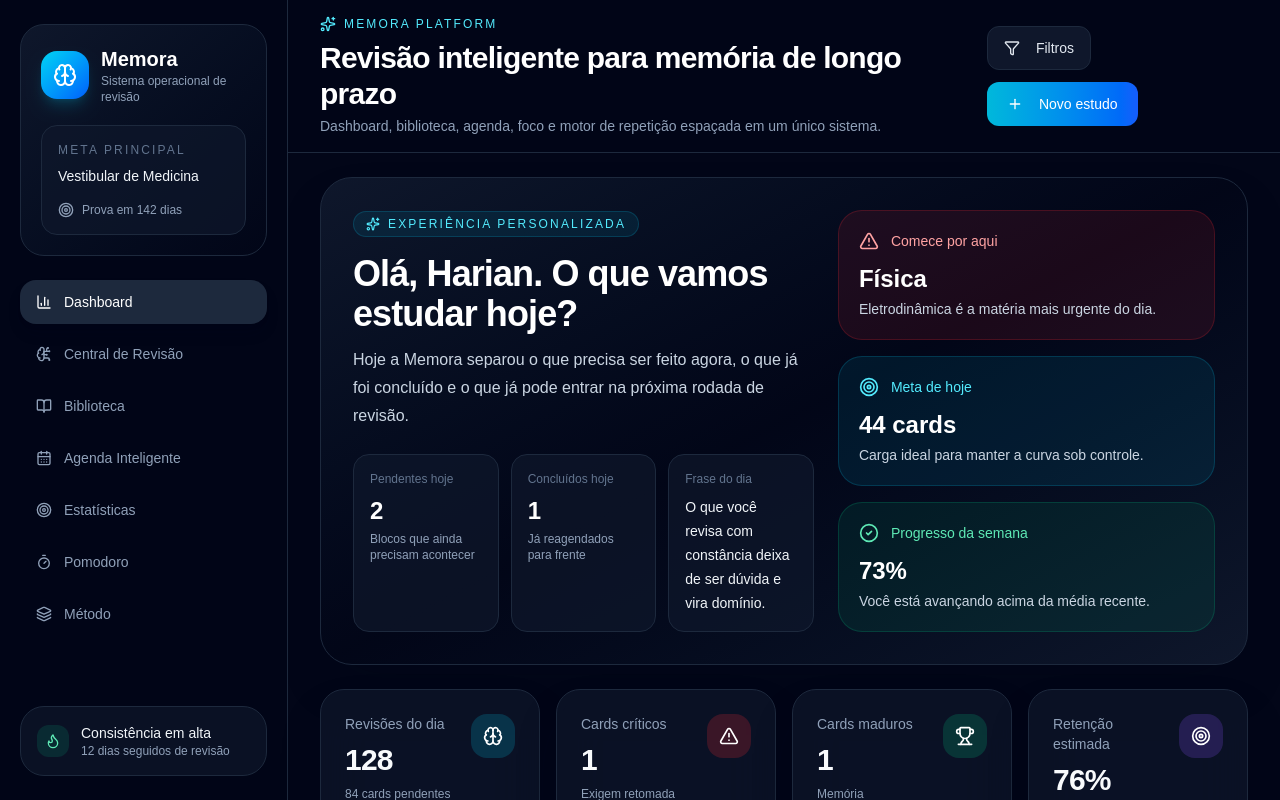
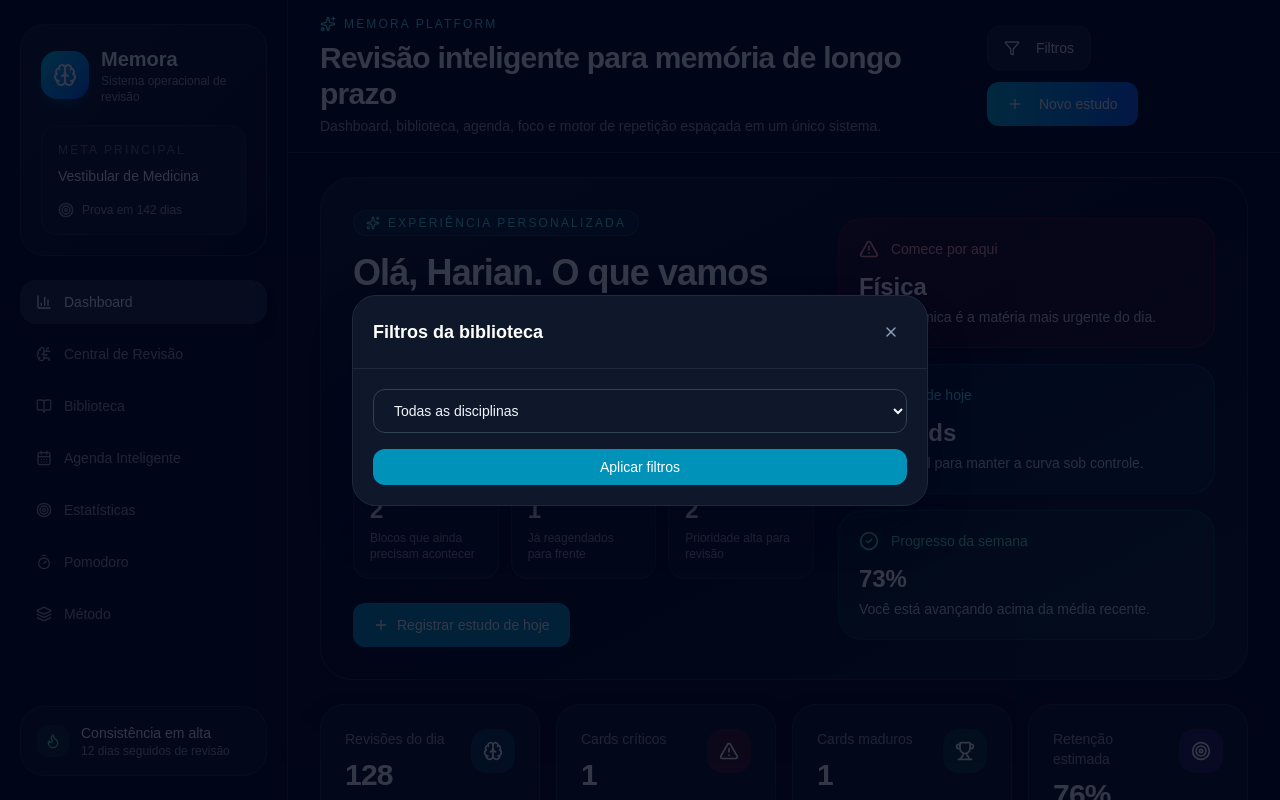
Before and after one commit to samuelmxms-png/memora, a Next.js app: page / in a window 1280 px wide. Both pictures are taken after a click on the button "Filtros". Shown: the top 800 px of the page. Built offline with nearby package versions, Linux system fonts and the light colour scheme.

Commit message:
Ativa interações da Memora

```diff
--- a/app/page.tsx
+++ b/app/page.tsx
@@ -1,5 +1,6 @@
 "use client";
-import React, { useMemo, useState } from "react";
+
+import React, { useEffect, useMemo, useState } from "react";
 import { motion } from "framer-motion";
 import {
   AlertTriangle,
@@ -15,14 +16,19 @@ import {
   Filter,
   Flame,
   Layers3,
+  Pause,
+  Play,
   Plus,
   RefreshCcw,
+  RotateCcw,
   Search,
   Sparkles,
   Target,
   Timer,
   Trophy,
+  X,
 } from "lucide-react";
+
 type CardProps = React.HTMLAttributes<HTMLDivElement>;
 
 function Card({ className, ...props }: CardProps) {
@@ -102,6 +108,24 @@ function TabsTrigger({
   return <button type="button" className={classNames("px-3 py-2 text-sm text-slate-200", className)} onClick={onClick} {...props} />;
 }
 
+function Modal({ open, title, onClose, children }: { open: boolean; title: string; onClose: () => void; children: React.ReactNode }) {
+  if (!open) return null;
+
+  return (
+    <div className="fixed inset-0 z-50 flex items-center justify-center bg-slate-950/80 p-4">
+      <div className="w-full max-w-xl rounded-3xl border border-slate-800 bg-slate-900 shadow-2xl shadow-slate-950/40">
+        <div className="flex items-center justify-between border-b border-slate-800 p-5">
+          <h3 className="text-lg font-semibold text-white">{title}</h3>
+          <button onClick={onClose} className="rounded-xl p-2 text-slate-400 hover:bg-slate-800 hover:text-white">
+            <X className="h-4 w-4" />
+          </button>
+        </div>
+        <div className="p-5">{children}</div>
+      </div>
+    </div>
+  );
+}
+
 type ReviewState = "aprendizagem" | "em revisão" | "crítico" | "consolidado";
 type ReviewGrade = "again" | "hard" | "good" | "easy";
 
@@ -137,6 +161,26 @@ type PlannedTopic = {
   scheduled: string;
 };
 
+type ThemeItem = {
+  id: number;
+  discipline: string;
+  name: string;
+  domain: number;
+  nextReview: string;
+  risk: string;
+  deck: string;
+  cards: number;
+};
+
+type StudyRecord = {
+  id: number;
+  discipline: string;
+  theme: string;
+  questions: number;
+  correct: number;
+  createdAt: string;
+};
+
 const uiTheme = {
   panel: "bg-slate-900/70",
   border: "border-slate-800",
@@ -149,7 +193,7 @@ const disciplines = [
   { id: 4, name: "Matemática", color: "bg-amber-500", cards: 94, mastery: 67 },
 ];
 
-const themes = [
+const initialThemes: ThemeItem[] = [
   {
     id: 1,
     discipline: "Biologia",
@@ -427,7 +471,15 @@ function Sidebar({ active, onChange }: { active: string; onChange: (value: strin
   );
 }
 
-function DashboardPage({ reviewQueue }: { reviewQueue: ReviewCard[] }) {
+function DashboardPage({
+  reviewQueue,
+  themes,
+  onOpenNewStudy,
+}: {
+  reviewQueue: ReviewCard[];
+  themes: ThemeItem[];
+  onOpenNewStudy: () => void;
+}) {
   const [todayTasks, setTodayTasks] = useState<TodayTask[]>([
     { id: 1, discipline: "Física", theme: "Eletrodinâmica", type: "Revisão prioritária", cards: 18, progress: 52, nextReview: "Hoje, 14:00", done: false },
     { id: 2, discipline: "Química", theme: "Funções Orgânicas", type: "Revisão programada", cards: 14, progress: 61, nextReview: "Hoje, 16:30", done: false },
@@ -444,6 +496,7 @@ function DashboardPage({ reviewQueue }: { reviewQueue: ReviewCard[] }) {
   const mature = reviewQueue.filter((c) => c.state === "consolidado").length;
   const completedToday = todayTasks.filter((task) => task.done).length;
   const pendingToday = todayTasks.filter((task) => !task.done).length;
+  const criticalThemes = themes.filter((item) => item.risk === "Crítico" || item.risk === "Alto").length;
 
   function toggleTask(id: number) {
     setTodayTasks((prev) =>
@@ -498,9 +551,15 @@ function DashboardPage({ reviewQueue }: { reviewQueue: ReviewCard[] }) {
                 <p className="mt-1 text-xs text-slate-400">Já reagendados para frente</p>
               </div>
               <div className="rounded-2xl border border-slate-800 bg-slate-900/70 p-4">
-                <p className="text-xs text-slate-500">Frase do dia</p>
-                <p className="mt-2 text-sm font-medium leading-6 text-slate-100">O que você revisa com constância deixa de ser dúvida e vira domínio.</p>
+                <p className="text-xs text-slate-500">Temas em atenção</p>
+                <p className="mt-2 text-2xl font-semibold text-white">{criticalThemes}</p>
+                <p className="mt-1 text-xs text-slate-400">Prioridade alta para revisão</p>
               </div>
+            </div>
+            <div className="mt-6">
+              <Button className="h-11 rounded-2xl px-5" onClick={onOpenNewStudy}>
+                <Plus className="h-4 w-4" /> Registrar estudo de hoje
+              </Button>
             </div>
           </div>
 
@@ -820,7 +879,7 @@ function ReviewPage({
   );
 }
 
-function LibraryPage() {
+function LibraryPage({ themes, onOpenDeck }: { themes: ThemeItem[]; onOpenDeck: (deck: string) => void }) {
   const [query, setQuery] = useState("");
   const filtered = themes.filter((t) => `${t.discipline} ${t.name} ${t.deck}`.toLowerCase().includes(query.toLowerCase()));
 
@@ -836,9 +895,6 @@ function LibraryPage() {
             <Search className="pointer-events-none absolute left-3 top-1/2 h-4 w-4 -translate-y-1/2 text-slate-500" />
             <Input value={query} onChange={(e) => setQuery(e.target.value)} placeholder="Buscar tema ou deck" className="h-11 w-72 rounded-2xl border-slate-800 bg-slate-900 pl-10 text-slate-100" />
           </div>
-          <Button variant="outline" className="h-11 rounded-2xl border-slate-800 bg-slate-900 text-slate-200">
-            <Plus className="mr-2 h-4 w-4" /> Novo tema
-          </Button>
         </div>
       </div>
 
@@ -890,7 +946,7 @@ function LibraryPage() {
                 <Progress value={item.domain} className="h-2 bg-slate-800" />
                 <p className="mt-3 text-xs text-slate-500">Próxima revisão: {item.nextReview}</p>
               </div>
-              <Button variant="ghost" className="justify-between rounded-2xl text-slate-300 hover:bg-slate-800 hover:text-white">
+              <Button variant="ghost" className="justify-between rounded-2xl text-slate-300 hover:bg-slate-800 hover:text-white" onClick={() => onOpenDeck(item.deck)}>
                 Abrir deck <ChevronRight className="h-4 w-4" />
               </Button>
             </div>
@@ -984,7 +1040,7 @@ function AgendaPage() {
   );
 }
 
-function MetricsPage() {
+function MetricsPage({ studyRecords }: { studyRecords: StudyRecord[] }) {
   return (
     <div className="space-y-6">
       <div>
@@ -998,6 +1054,31 @@ function MetricsPage() {
         <StatCard icon={RefreshCcw} title="Consistência" value="89%" helper="Sessões concluídas vs programadas" accent="bg-violet-500/20" />
         <StatCard icon={AlertTriangle} title="Risco de esquecimento" value="11 temas" helper="Precisam de recuperação nos próximos 7 dias" accent="bg-red-500/20" />
       </section>
+
+      {studyRecords.length > 0 && (
+        <Card className={classNames(uiTheme.panel, uiTheme.border, "border")}>
+          <CardHeader>
+            <CardTitle className="text-slate-50">Últimos estudos registrados</CardTitle>
+            <CardDescription className="text-slate-400">Entradas criadas a partir do botão “Novo estudo”.</CardDescription>
+          </CardHeader>
+          <CardContent className="space-y-3">
+            {studyRecords.map((record) => {
+              const accuracy = Math.round((record.correct / Math.max(1, record.questions)) * 100);
+              return (
+                <div key={record.id} className="rounded-2xl border border-slate-800 bg-slate-900/70 p-4">
+                  <div className="flex items-center justify-between gap-3">
+                    <div>
+                      <p className="text-sm font-medium text-slate-100">{record.theme}</p>
+                      <p className="text-xs text-slate-500">{record.discipline} · {record.questions} questões · {record.correct} acertos</p>
+                    </div>
+                    <Badge className="border border-cyan-500/20 bg-cyan-500/10 text-cyan-200">{accuracy}%</Badge>
+                  </div>
+                </div>
+              );
+            })}
+          </CardContent>
+        </Card>
+      )}
 
       <section className="grid gap-6 xl:grid-cols-[1fr_1fr]">
         <Card className={classNames(uiTheme.panel, uiTheme.border, "border")}>
@@ -1022,7 +1103,7 @@ function MetricsPage() {
             <CardTitle className="text-slate-50">Top fragilidades</CardTitle>
           </CardHeader>
           <CardContent className="space-y-3">
-            {themes
+            {initialThemes
               .slice()
               .sort((a, b) => a.domain - b.domain)
               .map((item) => (
@@ -1067,6 +1148,29 @@ function MetricsPage() {
 }
 
 function FocusPage() {
+  const [secondsLeft, setSecondsLeft] = useState(25 * 60);
+  const [isRunning, setIsRunning] = useState(false);
+
+  useEffect(() => {
+    if (!isRunning) return;
+
+    const timer = window.setInterval(() => {
+      setSecondsLeft((prev) => {
+        if (prev <= 1) {
+          window.clearInterval(timer);
+          setIsRunning(false);
+          return 25 * 60;
+        }
+        return prev - 1;
+      });
+    }, 1000);
+
+    return () => window.clearInterval(timer);
+  }, [isRunning]);
+
+  const minutes = String(Math.floor(secondsLeft / 60)).padStart(2, "0");
+  const seconds = String(secondsLeft % 60).padStart(2, "0");
+
   return (
     <div className="grid gap-6 xl:grid-cols-[1fr_0.9fr]">
       <Card className={classNames(uiTheme.panel, uiTheme.border, "border")}>
@@ -1078,13 +1182,18 @@ function FocusPage() {
           <div className="flex h-64 w-64 items-center justify-center rounded-full border border-slate-800 bg-gradient-to-br from-slate-900 to-slate-950 shadow-2xl shadow-slate-950/30">
             <div className="text-center">
               <p className="text-sm uppercase tracking-[0.18em] text-slate-500">Foco</p>
-              <h2 className="mt-3 text-6xl font-semibold tracking-tight text-white">25:00</h2>
-              <p className="mt-2 text-sm text-slate-400">Sessão pronta para iniciar</p>
+              <h2 className="mt-3 text-6xl font-semibold tracking-tight text-white">{minutes}:{seconds}</h2>
+              <p className="mt-2 text-sm text-slate-400">{isRunning ? "Sessão em andamento" : "Sessão pronta para iniciar"}</p>
             </div>
           </div>
           <div className="flex gap-3">
-            <Button className="h-12 rounded-2xl bg-gradient-to-r from-cyan-500 to-blue-600 px-6 text-white">Iniciar</Button>
-            <Button variant="outline" className="h-12 rounded-2xl border-slate-800 bg-slate-900 text-slate-200">Configurar</Button>
+            <Button className="h-12 rounded-2xl bg-gradient-to-r from-cyan-500 to-blue-600 px-6 text-white" onClick={() => setIsRunning((prev) => !prev)}>
+              {isRunning ? <Pause className="h-4 w-4" /> : <Play className="h-4 w-4" />}
+              {isRunning ? "Pausar" : "Iniciar"}
+            </Button>
+            <Button variant="outline" className="h-12 rounded-2xl border-slate-800 bg-slate-900 text-slate-200" onClick={() => { setIsRunning(false); setSecondsLeft(25 * 60); }}>
+              <RotateCcw className="h-4 w-4" /> Reiniciar
+            </Button>
           </div>
         </CardContent>
       </Card>
@@ -1162,9 +1271,98 @@ function SettingsPage() {
 export default function MemoraPlatformPrototype() {
   const [active, setActive] = useState("dashboard");
   const [reviewQueue, setReviewQueue] = useState<ReviewCard[]>(initialReviewCards);
+  const [themes, setThemes] = useState<ThemeItem[]>(initialThemes);
+  const [studyRecords, setStudyRecords] = useState<StudyRecord[]>([]);
+  const [isFiltersOpen, setIsFiltersOpen] = useState(false);
+  const [filterDiscipline, setFilterDiscipline] = useState("Todas");
+  const [selectedDeck, setSelectedDeck] = useState<string | null>(null);
+  const [isNewStudyOpen, setIsNewStudyOpen] = useState(false);
+  const [studyDiscipline, setStudyDiscipline] = useState("Biologia");
+  const [studyTheme, setStudyTheme] = useState("");
+  const [studyQuestions, setStudyQuestions] = useState(30);
+  const [studyCorrect, setStudyCorrect] = useState(24);
+
+  const filteredThemes = useMemo(() => {
+    if (filterDiscipline === "Todas") return themes;
+    return themes.filter((item) => item.discipline === filterDiscipline);
+  }, [themes, filterDiscipline]);
+
+  function handleCreateStudy() {
+    if (!studyTheme.trim()) return;
+
+    const accuracy = Math.round((studyCorrect / Math.max(1, studyQuestions)) * 100);
+    const risk = accuracy >= 80 ? "Baixo" : accuracy >= 65 ? "Médio" : accuracy >= 45 ? "Alto" : "Crítico";
+    const nextReview = accuracy >= 80 ? "Em 7 dias" : accuracy >= 65 ? "Em 4 dias" : accuracy >= 45 ? "Em 2 dias" : "Amanhã";
+
+    setStudyRecords((prev) => [
+      {
+        id: Date.now(),
+        discipline: studyDiscipline,
+        theme: studyTheme.trim(),
+        questions: studyQuestions,
+        correct: studyCorrect,
+        createdAt: new Date().toISOString(),
+      },
+      ...prev,
+    ]);
+
+    setThemes((prev) => [
+      {
+        id: Date.now(),
+        discipline: studyDiscipline,
+        name: studyTheme.trim(),
+        domain: accuracy,
+        nextReview,
+        risk,
+        deck: `${studyDiscipline} · Revisões recentes`,
+        cards: Math.max(10, studyQuestions),
+      },
+      ...prev,
+    ]);
+
+    setStudyTheme("");
+    setStudyQuestions(30);
+    setStudyCorrect(24);
+    setIsNewStudyOpen(false);
+    setActive("dashboard");
+  }
 
   return (
     <div className="min-h-screen bg-slate-950 text-slate-50">
+      <Modal open={isFiltersOpen} title="Filtros da biblioteca" onClose={() => setIsFiltersOpen(false)}>
+        <div className="space-y-4">
+          <select
+            value={filterDiscipline}
+            onChange={(e) => setFilterDiscipline(e.target.value)}
+            className="h-11 w-full rounded-xl border border-slate-700 bg-slate-900 px-4 text-sm text-slate-100 outline-none"
+          >
+            <option value="Todas">Todas as disciplinas</option>
+            {disciplines.map((item) => (
+              <option key={item.id} value={item.name}>
+                {item.name}
+              </option>
+            ))}
+          </select>
+          <Button className="w-full" onClick={() => setIsFiltersOpen(false)}>Aplicar filtros</Button>
+        </div>
+      </Modal>
+
+      <Modal open={isNewStudyOpen} title="Registrar novo estudo" onClose={() => setIsNewStudyOpen(false)}>
+        <div className="space-y-4">
+          <select value={studyDiscipline} onChange={(e) => setStudyDiscipline(e.target.value)} className="h-11 w-full rounded-xl border border-slate-700 bg-slate-900 px-4 text-sm text-slate-100 outline-none">
+            {disciplines.map((item) => (
+              <option key={item.id} value={item.name}>{item.name}</option>
+            ))}
+          </select>
+          <Input value={studyTheme} onChange={(e) => setStudyTheme(e.target.value)} placeholder="Tema estudado" />
+          <div className="grid gap-3 md:grid-cols-2">
+            <Input type="number" value={studyQuestions} onChange={(e) => setStudyQuestions(Number(e.target.value))} placeholder="Questões feitas" />
+            <Input type="number" value={studyCorrect} onChange={(e) => setStudyCorrect(Number(e.target.value))} placeholder="Questões certas" />
+          </div>
+          <Button className="w-full" onClick={handleCreateStudy}>Salvar estudo e programar revisão</Button>
+        </div>
+      </Modal>
+
       <div className="flex min-h-screen">
         <Sidebar active={active} onChange={setActive} />
 
@@ -1180,10 +1378,10 @@ export default function MemoraPlatformPrototype() {
               </div>
 
               <div className="flex flex-wrap items-center gap-3">
-                <Button variant="outline" className="h-11 rounded-2xl border-slate-800 bg-slate-900 text-slate-200">
+                <Button variant="outline" className="h-11 rounded-2xl border-slate-800 bg-slate-900 text-slate-200" onClick={() => setIsFiltersOpen(true)}>
                   <Filter className="mr-2 h-4 w-4" /> Filtros
                 </Button>
-                <Button className="h-11 rounded-2xl bg-gradient-to-r from-cyan-500 to-blue-600 px-5 text-white hover:opacity-95">
+                <Button className="h-11 rounded-2xl bg-gradient-to-r from-cyan-500 to-blue-600 px-5 text-white hover:opacity-95" onClick={() => setIsNewStudyOpen(true)}>
                   <Plus className="mr-2 h-4 w-4" /> Novo estudo
                 </Button>
               </div>
@@ -1191,6 +1389,12 @@ export default function MemoraPlatformPrototype() {
           </header>
 
           <div className="px-4 py-6 md:px-8">
+            {selectedDeck && (
+              <div className="mb-6 rounded-2xl border border-cyan-500/20 bg-cyan-500/10 p-4 text-cyan-100">
+                Deck aberto: <strong>{selectedDeck}</strong>
+              </div>
+            )}
+
             <div className="mb-6 lg:hidden">
               <Tabs value={active} onValueChange={setActive}>
                 <TabsList className="flex h-auto w-full flex-wrap justify-start gap-2 rounded-2xl border border-slate-800 bg-slate-900 p-2">
@@ -1205,11 +1409,11 @@ export default function MemoraPlatformPrototype() {
               </Tabs>
             </div>
 
-            {active === "dashboard" && <DashboardPage reviewQueue={reviewQueue} />}
+            {active === "dashboard" && <DashboardPage reviewQueue={reviewQueue} themes={filteredThemes} onOpenNewStudy={() => setIsNewStudyOpen(true)} />}
             {active === "review" && <ReviewPage reviewQueue={reviewQueue} setReviewQueue={setReviewQueue} />}
-            {active === "library" && <LibraryPage />}
+            {active === "library" && <LibraryPage themes={filteredThemes} onOpenDeck={setSelectedDeck} />}
             {active === "agenda" && <AgendaPage />}
-            {active === "metrics" && <MetricsPage />}
+            {active === "metrics" && <MetricsPage studyRecords={studyRecords} />}
             {active === "focus" && <FocusPage />}
             {active === "settings" && <SettingsPage />}
           </div>
```
